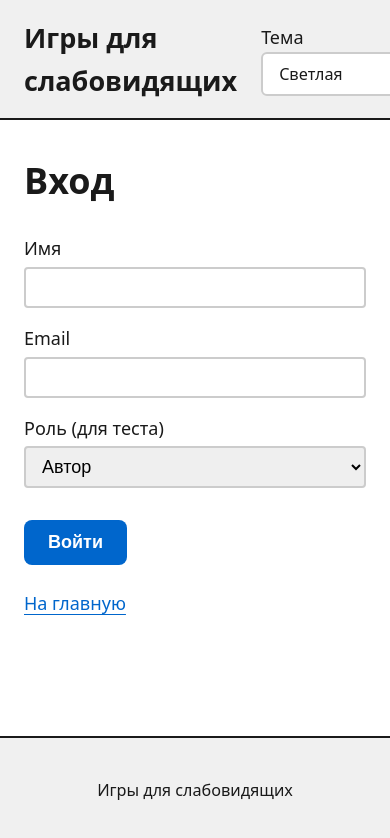
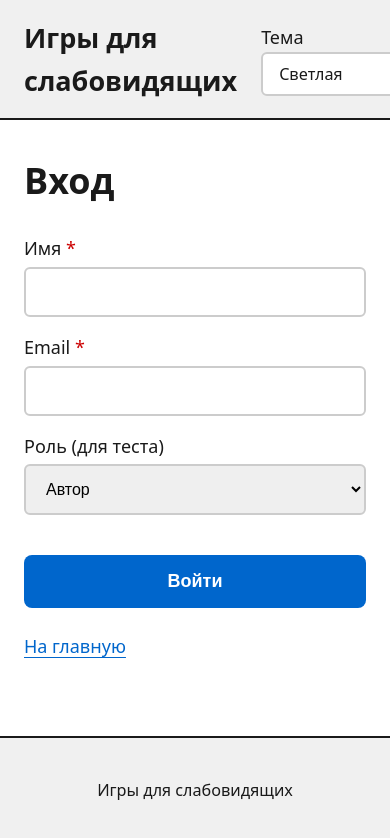
Before and after one commit to CandyGoose/accessibility-megaschool, a React (Vite) app: page /login in a window 390 px wide. Shown: the top 838 px of the page. Built offline with nearby package versions, Linux system fonts and the light colour scheme.

Commit message:
Mobile styles

```diff
--- a/src/pages/Login.css
+++ b/src/pages/Login.css
@@ -1,6 +1,12 @@
+.login-title {
+  margin: 0 0 0.5em;
+  font-size: clamp(1.25rem, 5vw, 1.75rem);
+}
+
 .login-form {
   max-width: 400px;
   margin: 24px 0;
+  padding: 0;
 }
 
 .login-form__label {
@@ -9,15 +15,25 @@
   font-weight: 500;
 }
 
+.login-form__required {
+  color: var(--color-err);
+}
+
 .login-form__input,
 .login-form__select {
   display: block;
   width: 100%;
   margin-top: 4px;
-  padding: 8px 12px;
+  padding: 12px 14px;
   font-size: 1rem;
   border: 2px solid var(--color-border-light);
-  border-radius: 4px;
+  border-radius: 6px;
+  min-height: 44px;
+  -webkit-tap-highlight-color: transparent;
+}
+
+.login-form__input_error {
+  border-color: var(--color-err);
 }
 
 .login-form__input:focus,
@@ -26,9 +42,17 @@
   border-color: var(--color-focus);
 }
 
+.login-form__error {
+  display: block;
+  margin-top: 4px;
+  font-size: 0.875rem;
+  color: var(--color-err);
+}
+
 .login-form__submit {
-  margin-top: 16px;
-  padding: 12px 24px;
+  margin-top: 20px;
+  padding: 14px 24px;
+  min-height: 48px;
   font-size: 1rem;
   font-weight: 600;
   background: var(--color-focus);
@@ -36,6 +60,7 @@
   border: none;
   border-radius: 8px;
   cursor: pointer;
+  -webkit-tap-highlight-color: transparent;
 }
 
 .login-form__submit:hover {
@@ -46,3 +71,48 @@
   outline: 3px solid var(--color-focus);
   outline-offset: 2px;
 }
+
+.login-form__submit:active {
+  transform: scale(0.98);
+}
+
+.login-back {
+  margin: 24px 0 0;
+}
+
+@media (max-width: 480px) {
+  .login-title {
+    margin-top: env(safe-area-inset-top, 0);
+  }
+
+  .login-form {
+    margin-left: env(safe-area-inset-left, 0);
+    margin-right: env(safe-area-inset-right, 0);
+  }
+
+  .login-form__input,
+  .login-form__select {
+    padding: 14px 16px;
+    font-size: 16px;
+  }
+
+  .login-form__submit {
+    width: 100%;
+    padding: 16px;
+    margin-top: 24px;
+  }
+
+  .login-back {
+    margin-bottom: env(safe-area-inset-bottom, 0);
+  }
+}
+
+@media (hover: none) {
+  .login-form__submit:hover {
+    background: var(--color-focus);
+  }
+
+  .login-form__submit:active {
+    background: var(--color-btn-hover);
+  }
+}
--- a/src/pages/Login.jsx
+++ b/src/pages/Login.jsx
@@ -9,38 +9,78 @@ function Login() {
   const [name, setName] = useState('')
   const [email, setEmail] = useState('')
   const [role, setRole] = useState('author')
+  const [errors, setErrors] = useState({ name: '', email: '' })
 
   function handleSubmit(e) {
     e.preventDefault()
-    login({ name: name || 'Пользователь', email, role })
+    const nameTrimmed = name.trim()
+    const emailTrimmed = email.trim()
+    const newErrors = {}
+
+    if (!nameTrimmed) {
+      newErrors.name = 'Введите имя'
+    }
+    if (!emailTrimmed) {
+      newErrors.email = 'Введите email'
+    }
+
+    if (Object.keys(newErrors).length > 0) {
+      setErrors(newErrors)
+      return
+    }
+
+    setErrors({ name: '', email: '' })
+    login({ name: nameTrimmed, email: emailTrimmed, role })
     navigate('/')
+  }
+
+  function clearError(field) {
+    setErrors((prev) => ({ ...prev, [field]: '' }))
   }
 
   return (
     <>
-      <h1>Вход</h1>
-      <form className="login-form" onSubmit={handleSubmit} aria-label="Форма входа">
+      <h1 className="login-title">Вход</h1>
+      <form className="login-form" onSubmit={handleSubmit} aria-label="Форма входа" noValidate>
         <label className="login-form__label">
-          Имя
+          Имя <span className="login-form__required" aria-hidden="true">*</span>
           <input
             type="text"
-            className="login-form__input"
+            className={`login-form__input ${errors.name ? 'login-form__input_error' : ''}`}
             value={name}
-            onChange={(e) => setName(e.target.value)}
+            onChange={(e) => { setName(e.target.value); clearError('name') }}
+            onBlur={() => name.trim() && clearError('name')}
             autoComplete="name"
-            aria-describedby="login-name-hint"
+            required
+            aria-required="true"
+            aria-invalid={!!errors.name}
+            aria-describedby={errors.name ? 'login-name-error' : undefined}
           />
+          {errors.name && (
+            <span id="login-name-error" className="login-form__error" role="alert">
+              {errors.name}
+            </span>
+          )}
         </label>
-        <span id="login-name-hint" className="visually-hidden">Можно оставить пустым</span>
         <label className="login-form__label">
-          Email
+          Email <span className="login-form__required" aria-hidden="true">*</span>
           <input
             type="email"
-            className="login-form__input"
+            className={`login-form__input ${errors.email ? 'login-form__input_error' : ''}`}
             value={email}
-            onChange={(e) => setEmail(e.target.value)}
+            onChange={(e) => { setEmail(e.target.value); clearError('email') }}
+            onBlur={() => email.trim() && clearError('email')}
             autoComplete="email"
+            required
+            aria-required="true"
+            aria-invalid={!!errors.email}
+            aria-describedby={errors.email ? 'login-email-error' : undefined}
           />
+          {errors.email && (
+            <span id="login-email-error" className="login-form__error" role="alert">
+              {errors.email}
+            </span>
+          )}
         </label>
         <label className="login-form__label">
           Роль (для теста)
@@ -59,7 +99,7 @@ function Login() {
           Войти
         </button>
       </form>
-      <p>
+      <p className="login-back">
         <Link to="/">На главную</Link>
       </p>
     </>
```
